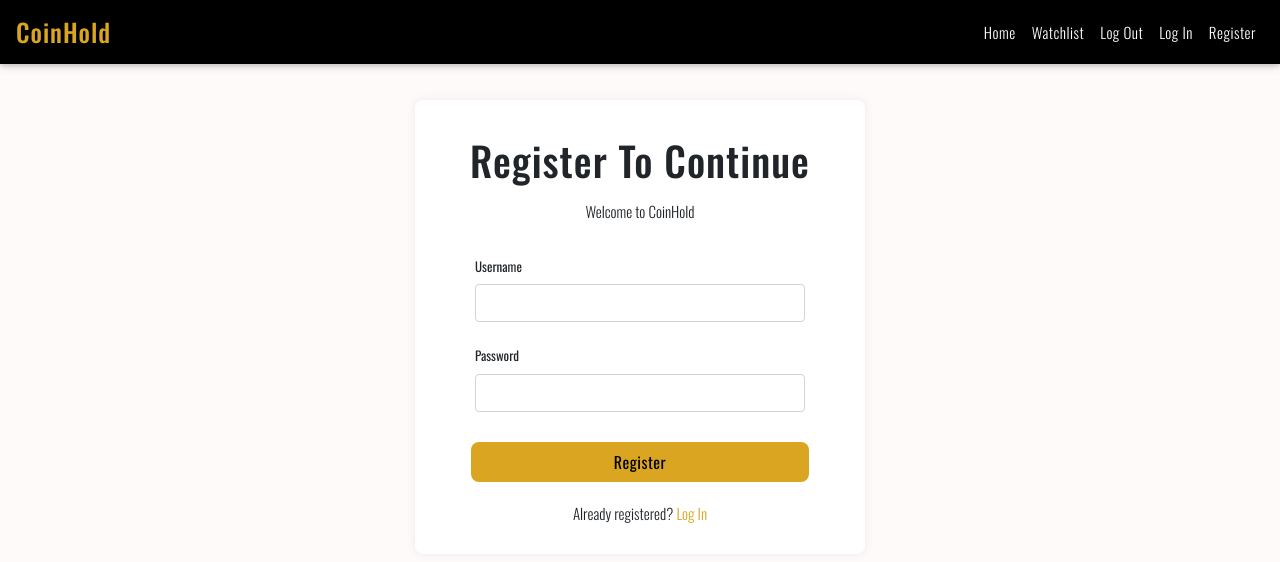
After one commit to Code-Institute-Submissions/Milestone-Project-261, a Flask app: page /register in a window 1280 px wide. The commit adds this page. Shown: the top 562 px of the page. Run offline with Flask 2, Linux system fonts and the light colour scheme; some libraries are stand-ins or nearby versions; some web fonts are replaced.

Commit message:
Add Register template

```diff
--- a/app.py
+++ b/app.py
@@ -4,6 +4,7 @@ from flask import (
     redirect, request, session, url_for)
 from flask_pymongo import PyMongo
 from bson.objectid import ObjectId
+from werkzeug.security import generate_password_hash, check_password_hash
 if os.path.exists("env.py"):
     import env
 
@@ -28,6 +29,11 @@ def index():
     return render_template("index.html", cryptos=cryptos)
 
 
+@app.route("/register", methods=["GET", "POST"])
+def register():
+    return render_template("register.html")
+
+
 if __name__ == "__main__":
     app.run(host=os.environ.get("IP"),
             port=int(os.environ.get("PORT")),
--- a/static/css/style.css
+++ b/static/css/style.css
@@ -16,7 +16,7 @@ body,html {
 	font-weight: 500;
     font-size: 25px;
     letter-spacing: 1px;
-    color: #FFD700 !important;
+    color: #DAA520 !important;
 }
 
 .nav-link {
@@ -54,7 +54,7 @@ body,html {
     padding-left: 0px;
 }
 
-.register-button {
+.register-now-button {
 	font-size: 16px;
     border-radius: 8px;
     letter-spacing: 0.5px;
@@ -62,7 +62,7 @@ body,html {
 	width: 160px;
 	height: 40px;
 	display: block;
-    background: #FFD700;
+    background: #DAA520;
     border: 0;
 }
 
@@ -144,3 +144,69 @@ body,html {
    border: none;
    font-size: 17px;
 }
+
+
+/* ---------------------------------------------Registration Page */
+
+.card-registration {
+    position: relative;
+    max-width: 450px;
+    margin: auto;
+    background-color: #ffffff;
+    background-clip: border-box;
+    border: 1px solid #e6e4e9;
+    border-radius: 8px;
+    border: 0;
+    box-shadow: 0px 0px 10px 0px rgba(82, 63, 105, 0.1);
+    -webkit-box-shadow: 0px 0px 10px 0px rgba(82, 63, 105, 0.1);
+    -moz-box-shadow: 0px 0px 10px 0px rgba(82, 63, 105, 0.1);
+    -ms-box-shadow: 0px 0px 10px 0px rgba(82, 63, 105, 0.1);
+}
+
+.register-header {
+    font-weight: 500;
+    font-size: 40px;
+    letter-spacing: 1px;
+    text-align: center;
+    padding-top: 30px;
+}
+
+.welcome-text {
+    font-size: 15px;
+    text-align: center;
+    padding-top: 10px;
+    padding-bottom: 10px;
+}
+
+.input-field {
+    margin: auto;
+    padding-top: 20px;
+}
+
+.register-button {
+	font-size: 16px;
+    border-radius: 8px;
+    letter-spacing: 0.5px;
+    text-align: center;
+	height: 40px;
+	display: block;
+    background: #DAA520;
+    border: 0;
+    margin: auto;
+}
+
+.register-row {
+    padding-top: 30px;
+}
+
+.registered-text {
+    font-size: 15px;
+    text-align: center;
+    padding-top: 20px;
+    padding-bottom: 30px;
+}
+
+label.form-label{
+    font-size: 13px;
+    font-weight: 400;
+}
--- a/templates/base.html
+++ b/templates/base.html
@@ -27,7 +27,7 @@
             <div class="collapse navbar-collapse" id="navbarNav">
                 <ul class="navbar-nav ml-auto">
                     <li class="nav-item">
-                        <a class="nav-link" href="#">Home</a>
+                        <a class="nav-link" href="{{ url_for('index') }}">Home</a>
                     </li>
                     <li class="nav-item">
                         <a class="nav-link" href="#">Watchlist</a>
@@ -39,7 +39,7 @@
                         <a class="nav-link" href="#">Log In</a>
                     </li>
                     <li class="nav-item">
-                        <a class="nav-link" href="#">Register</a>
+                        <a class="nav-link" href="{{ url_for('register') }}">Register</a>
                     </li>
                 </ul>
             </div>
--- a/templates/index.html
+++ b/templates/index.html
@@ -6,7 +6,9 @@
         <div class="about">
             <div class="about-header">Cryptocurrency is the Future</div>
             <div class="about-text">Share your thoughts with other investors today!</div>
-            <button class="register-button">Register Now</button>
+            <a href="{{ url_for('register') }}">
+                <button class="register-now-button">Register Now</button>
+            </a>
         </div>
     </div>
     <div class="row">
@@ -79,7 +81,7 @@
                                             </a>
                                         </div>
                                     </td>
-                                    <td class= "table-favourite">
+                                    <td class="table-favourite">
                                         <div class="crypto-favourite">
                                             <button type="button" class="favourite-button" data-toggle="#"
                                                 data-target="#">
--- /dev/null
+++ b/templates/register.html
@@ -0,0 +1,30 @@
+{% extends "base.html" %}
+{% block content %}
+<div class="row">
+    <form method="POST" action="{{ url_for('register') }}"></form>
+    <div class="col-12">
+        <div class="card-registration">
+            <div class="register-header">Register To Continue</div>
+            <div class="welcome-text">Welcome to CoinHold</div>
+            <div class="row">
+                <div class="input-field col-9">
+                    <label for="username" class="form-label">Username</label>
+                    <input type="text" class="form-control" id="username" name="username" required>
+                </div>
+            </div>
+            <div class="row">
+                <div class="input-field col-9">
+                    <label for="password" class="form-label">Password</label>
+                    <input type="text" class="form-control" id="password" name="password" required>
+                </div>
+            </div>
+            <div class="register-row">
+            <button class="register-button col-9">Register</button>
+            </div>
+            <div class="registered-text">Already registered? <a href="#" style="color:#DAA520">Log In</a></div>
+        </div>
+    </div>
+    </form>
+</div>
+
+{% endblock %}
```
